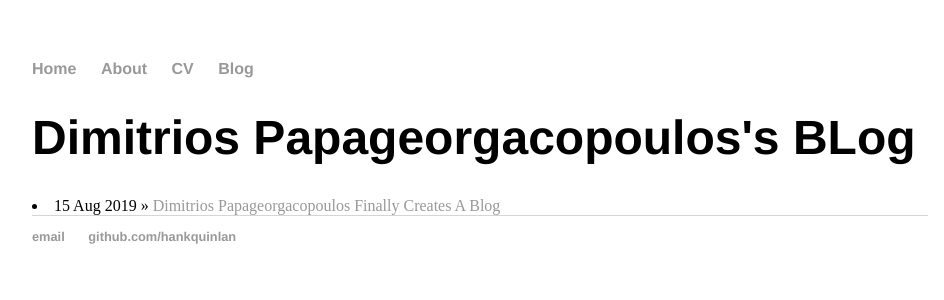
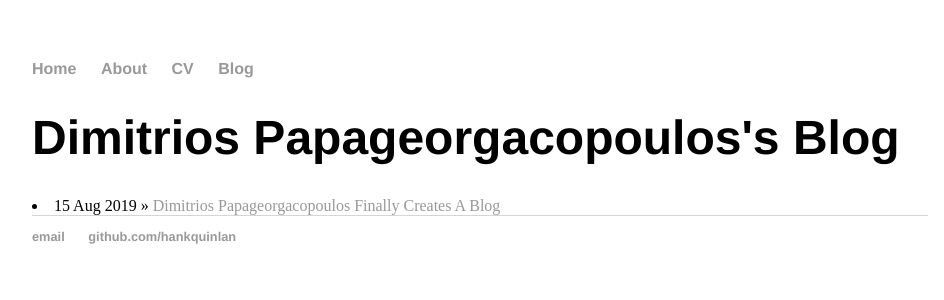
Before and after one commit to DimitriosPt/DimitriosPt.github.io, a Jekyll site: the page built from blog/index.html, in a window 1280 px wide. Shown: the top 300 px of the page, without its empty margins (160-1104 px from the left). Built offline with Jekyll 4.4.1, drawn with Linux system fonts in a browser that asks for light colours.

Commit message:
fix typo

```diff
--- a/blog/index.html
+++ b/blog/index.html
@@ -1,6 +1,6 @@
 ---
 layout: default
-title: Dimitrios Papageorgacopoulos's BLog
+title: Dimitrios Papageorgacopoulos's Blog
 ---
   <h1>{{page.title}} </h1>
   <u1 class="posts">
```
